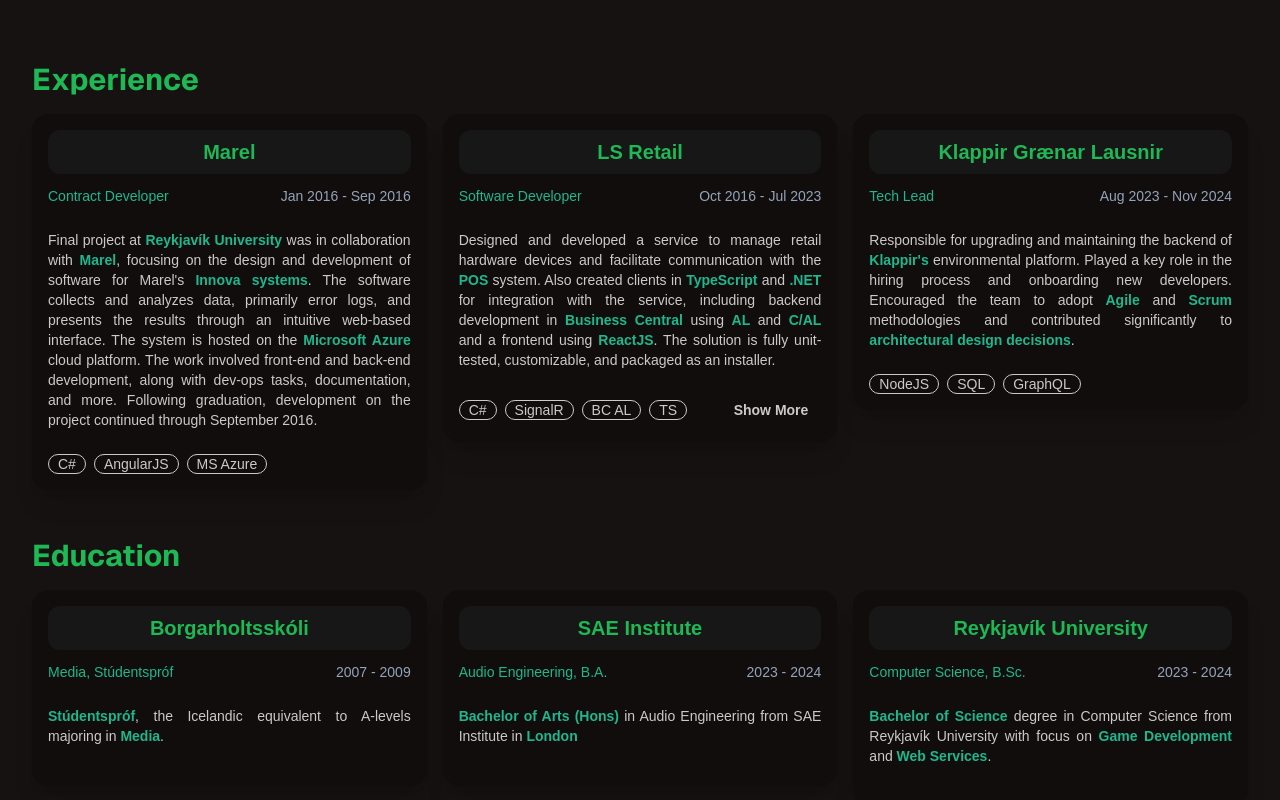
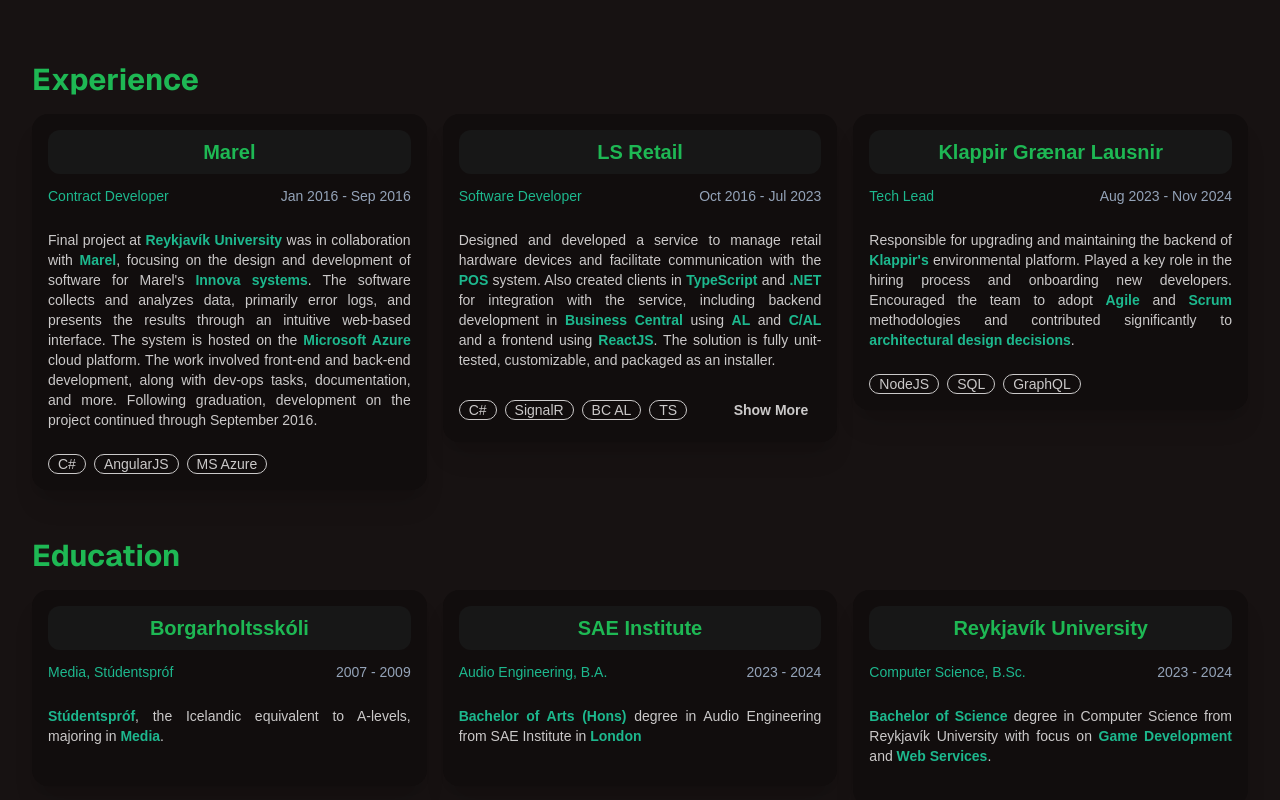
Before and after one commit to Palli-Moon/portfolio, a Next.js app: page / in a window 1280 px wide. Shown: the part 982-1782 px from the top of the page. Built offline with nearby package versions, Linux system fonts and the light colour scheme.

Commit message:
Small data change

```diff
--- a/src/data.tsx
+++ b/src/data.tsx
@@ -152,7 +152,7 @@
     endDate: new Date('2009'),
     description: (
       <p className='my-4'>
-        <b>Stúdentspróf</b>, the Icelandic equivalent to A-levels majoring in <b>Media</b>.
+        <b>Stúdentspróf</b>, the Icelandic equivalent to A-levels, majoring in <b>Media</b>.
       </p>
     ),
   },
@@ -163,7 +163,7 @@
     endDate: new Date('2024-11'),
     description: (
       <p className='my-4'>
-        <b>Bachelor of Arts (Hons)</b> in Audio Engineering from SAE Institute in <b>London</b>
+        <b>Bachelor of Arts (Hons)</b> degree in Audio Engineering from SAE Institute in <b>London</b>
       </p>
     ),
   },
```
